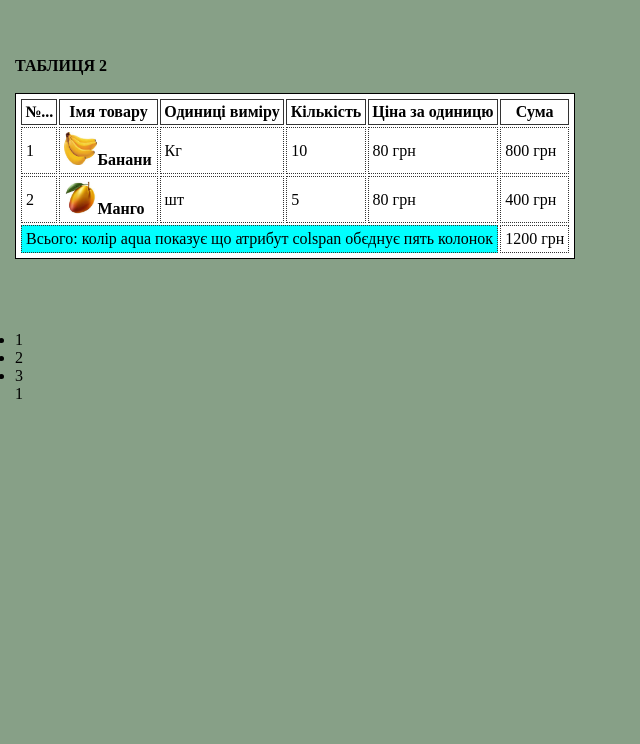
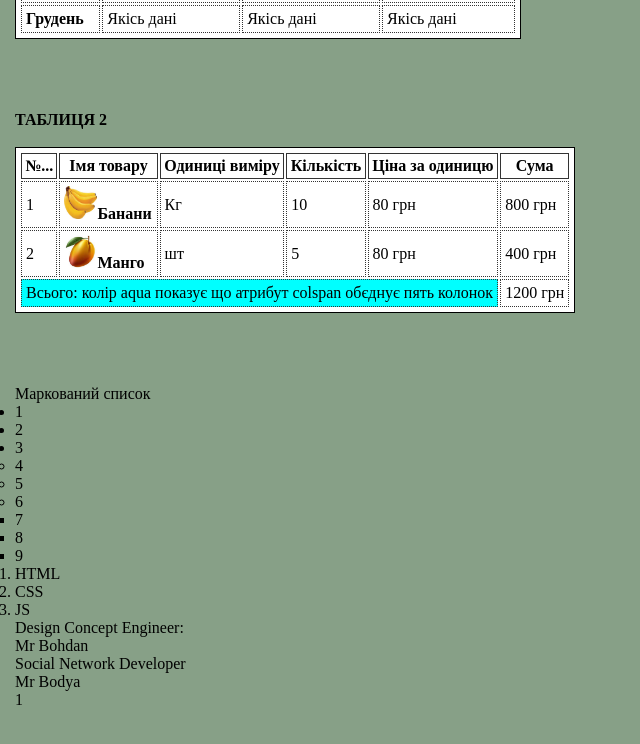
Before and after one commit to Bohdan-Lytvynenko/3d-lesson-html-workout, a plain HTML site: page index.html in a window 1280 px wide. Shown: the part 1212-1956 px from the top of the page, without its empty margins (0-640 px from the left). Before the commit the page ends 1669 px from the top, so only its background shows below. Drawn offline with Linux system fonts and the light colour scheme.

Commit message:
added some lists

```diff
--- a/index.html
+++ b/index.html
@@ -31,6 +31,21 @@
 ІНАКШЕ СКРИПТ СПРАЦЮЄ ПЕРЕД СТОРІНКОЮ ЗАГРУЗИТЬСЯ СТОРІНКА
 І СКРИПТ МОЖЕ НЕ СПРАЦЮВАТИ РІДКО СКРИПТ ЗАПИСУЄТЬСЯ В HEAD-->
 <div class="container">
+
+<nav>
+    <ul>
+        <li>
+            <a href="#">Home</a>
+        </li>
+        <li>
+            <a href="#">About</a>
+        </li>
+        <li>
+            <a href="#">Contacts</a>
+        </li>
+    </ul>
+
+</nav>
 
 <div class="header-block">
     <h1 style="color: aqua;">H1 tag</h1>
@@ -187,10 +202,36 @@
 </table><br><br><br><br>
 
 <ul>
+    <div>Маркований список</div>
     <li>1</li>
     <li>2</li>
     <li>3</li>
-</ul>
+    <ul>
+        <li>4</li>
+        <li>5</li>
+        <li>6</li>
+        <ul>
+            <li>7</li>
+            <li>8</li>
+            <li>9</li>
+            <ul>
+        </ul>
+    </ul>
+ </ul>
+
+ <ol>
+    <li>HTML</li>
+    <li>CSS</li>
+    <li>JS</li>
+ </ol>
+
+<dl>
+   <dt>Design Concept Engineer:</dt>
+   <dd>Mr Bohdan</dd>
+   <dt>Social Network Developer</dt>
+   <dd>Mr Bodya</dd>
+
+</dl>
 <span>1</span>
 <br><br><br><br>
 </div>
```
